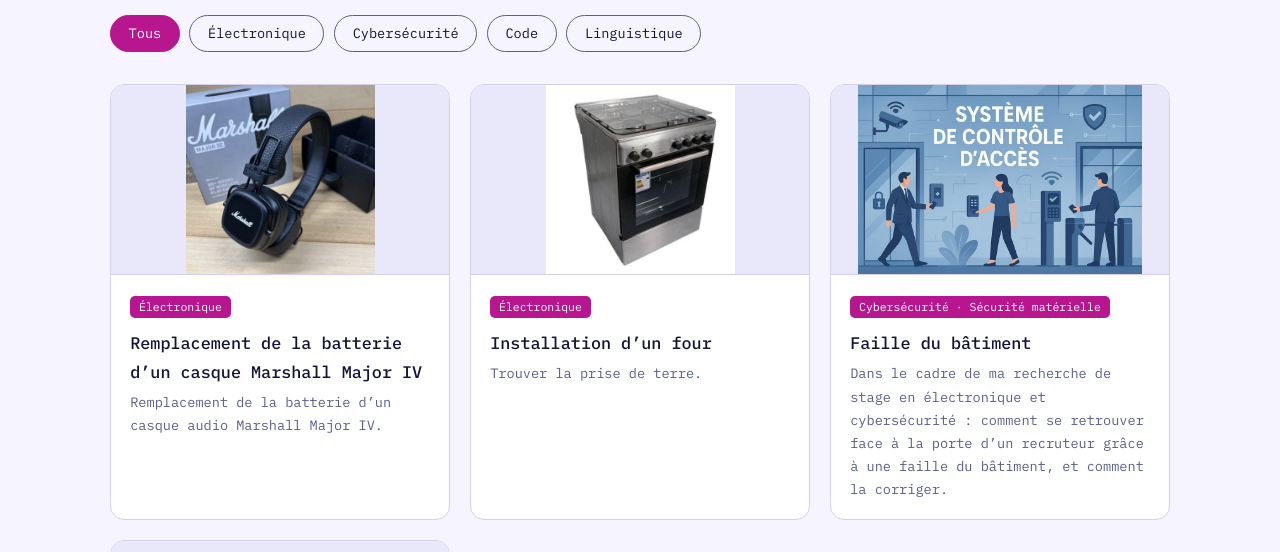
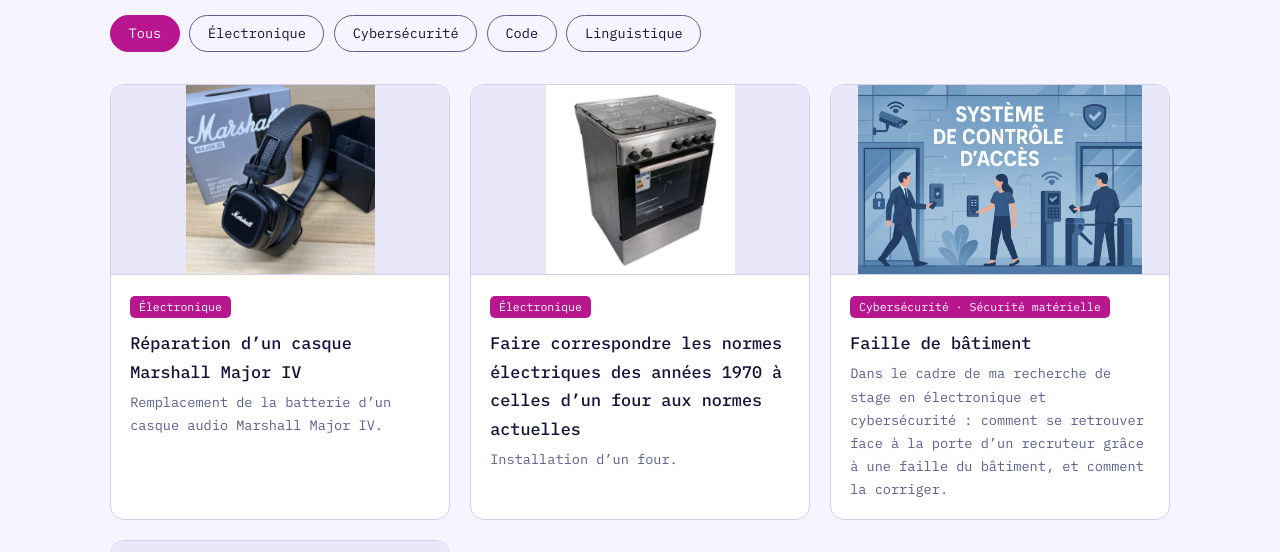
Before and after one commit to Rybun56/portfolio.github.io, a plain HTML site: page projets.html in a window 1280 px wide. Shown: the part 171-723 px from the top of the page. Drawn offline with Linux system fonts and the light colour scheme.

Commit message:
Update project descriptions and titles in projets.html

```diff
--- a/projets.html
+++ b/projets.html
@@ -27,9 +27,9 @@
       <button class="btn" data-f="linguistique">Linguistique</button>
     </div>
     <div class="row" id="grid">
-      <div class="col-md-4" data-c="electronique"><a class="card-link" href="projet-casque.html"><div class="card"><div class="thumb" style="display:flex"><img src="casque-marshall.jpg" alt="Remplacement de la batterie d’un casque Marshall Major IV" loading="lazy"></div><div class="card-body"><span class="badge">Électronique</span><h3>Remplacement de la batterie d’un casque Marshall Major IV</h3><p>Remplacement de la batterie d’un casque audio Marshall Major IV.</p></div></div></a></div>
-      <div class="col-md-4" data-c="electronique"><a class="card-link" href="projet-four.html"><div class="card"><div class="thumb" style="display:flex"><img src="four.jpg" alt="Installation d’un four" loading="lazy"></div><div class="card-body"><span class="badge">Électronique</span><h3>Installation d’un four</h3><p>Trouver la prise de terre.</p></div></div></a></div>
-      <div class="col-md-4" data-c="cyber"><a class="card-link" href="projet-faille.html"><div class="card"><div class="thumb" style="display:flex"><img src="controle-acces.jpg" alt="Faille du bâtiment" loading="lazy"></div><div class="card-body"><span class="badge">Cybersécurité · Sécurité matérielle</span><h3>Faille du bâtiment</h3><p>Dans le cadre de ma recherche de stage en électronique et cybersécurité : comment se retrouver face à la porte d’un recruteur grâce à une faille du bâtiment, et comment la corriger.</p></div></div></a></div>
+      <div class="col-md-4" data-c="electronique"><a class="card-link" href="projet-casque.html"><div class="card"><div class="thumb" style="display:flex"><img src="casque-marshall.jpg" alt="Remplacement de la batterie d’un casque Marshall Major IV" loading="lazy"></div><div class="card-body"><span class="badge">Électronique</span><h3>Réparation d’un casque Marshall Major IV</h3><p>Remplacement de la batterie d’un casque audio Marshall Major IV.</p></div></div></a></div>
+      <div class="col-md-4" data-c="electronique"><a class="card-link" href="projet-four.html"><div class="card"><div class="thumb" style="display:flex"><img src="four.jpg" alt="Installation d’un four" loading="lazy"></div><div class="card-body"><span class="badge">Électronique</span><h3>Faire correspondre les normes électriques des années 1970 à celles d’un four aux normes actuelles</h3><p>Installation d’un four.</p></div></div></a></div>
+      <div class="col-md-4" data-c="cyber"><a class="card-link" href="projet-faille.html"><div class="card"><div class="thumb" style="display:flex"><img src="controle-acces.jpg" alt="Faille du bâtiment" loading="lazy"></div><div class="card-body"><span class="badge">Cybersécurité · Sécurité matérielle</span><h3>Faille de bâtiment</h3><p>Dans le cadre de ma recherche de stage en électronique et cybersécurité : comment se retrouver face à la porte d’un recruteur grâce à une faille du bâtiment, et comment la corriger.</p></div></div></a></div>
       <div class="col-md-4" data-c="code cyber linguistique"><a class="card-link" href="projet-veille.html"><div class="card"><div class="thumb" style="display:flex"><img src="globalmilitary.jpg" alt="Création d’un outil de veille informationnelle basée sur des données open source" loading="lazy"><img src="drapeaux-asie.jpg" alt="Création d’un outil de veille informationnelle basée sur des données open source" loading="lazy"></div><div class="card-body"><span class="badge">Cybersécurité · Code · Linguistique</span><h3>Création d’un outil de veille informationnelle basée sur des données open source</h3><p>Application au domaine militaire chinois.</p></div></div></a></div>
     </div>
 </main>
```
